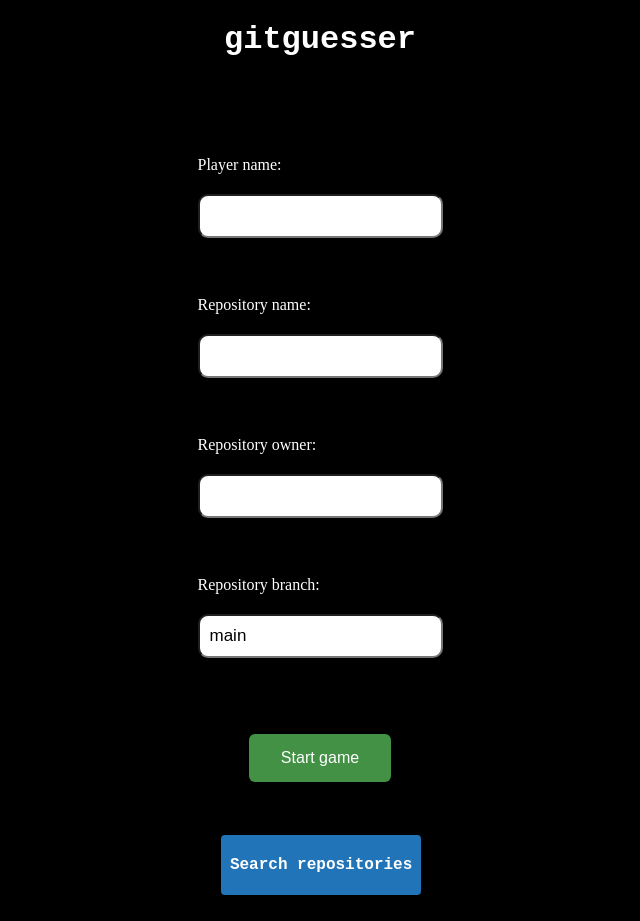
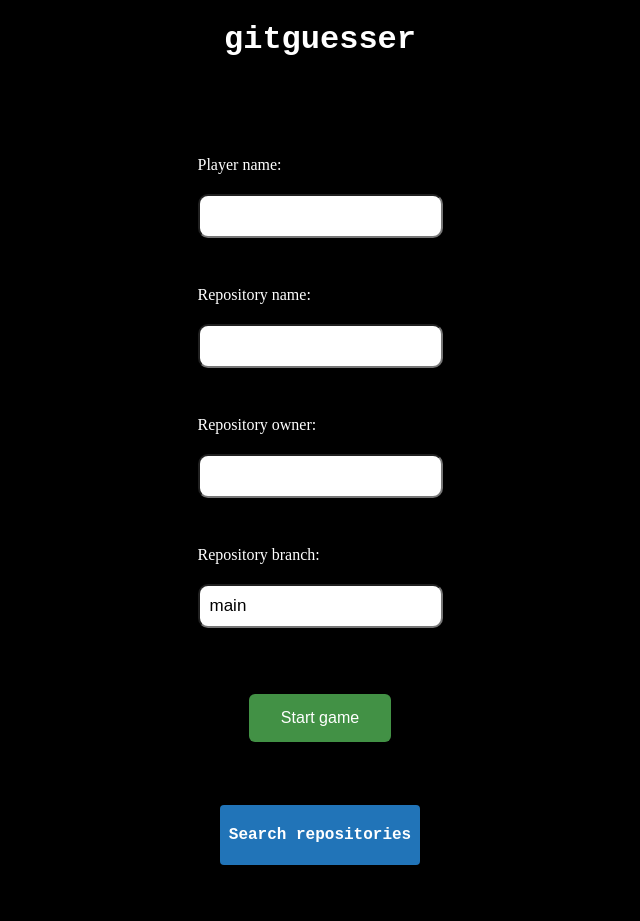
Before and after one commit to gitguesser/gitguesser, a React (Create React App) app in the folder frontend/: page / in a window 1280 px wide. Shown: the whole page, without its empty margins (320-960 px from the left). After the commit the page ends 891 px from the top, so only its background shows below. Built offline with nearby package versions, Linux system fonts and the light colour scheme; no server answers.

Commit message:
Style fixed

```diff
--- a/frontend/src/components/Home.css
+++ b/frontend/src/components/Home.css
@@ -15,7 +15,7 @@ body {
 }
 
 .form input {
-  margin-bottom: 40px;
+  margin-bottom: 30px;
   margin-top: 20px;
   font-size: 17px;
   padding: 10px;
@@ -36,9 +36,7 @@ body {
 }
 
 .searchRepoButton {
-  margin-left: 16%;
-  margin-top: 35px;
-  transform: translateX(-50%);
+  margin-top: 45px;
   background-color: rgb(33, 116, 184);
   border: none;
   border-radius: 4px;
```
